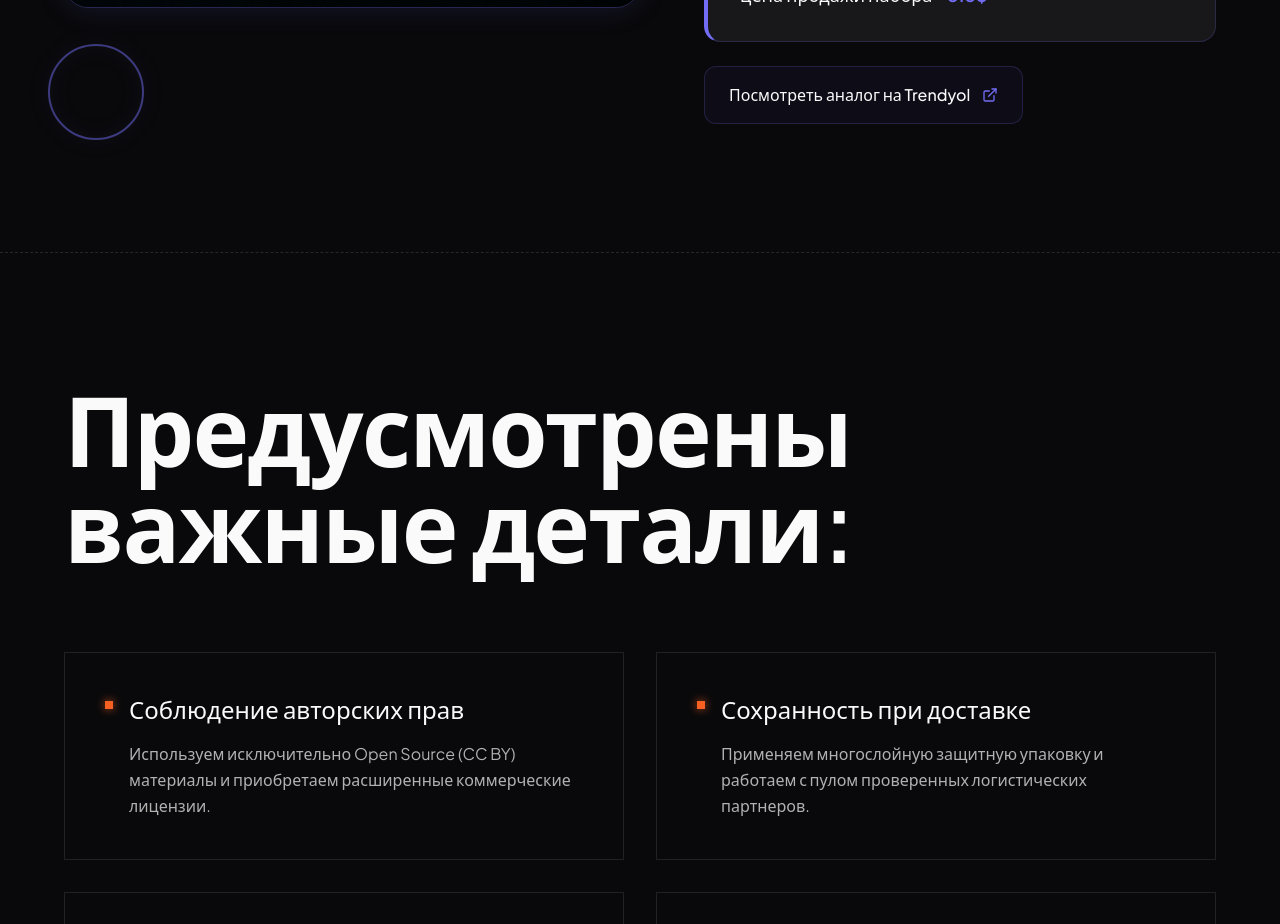
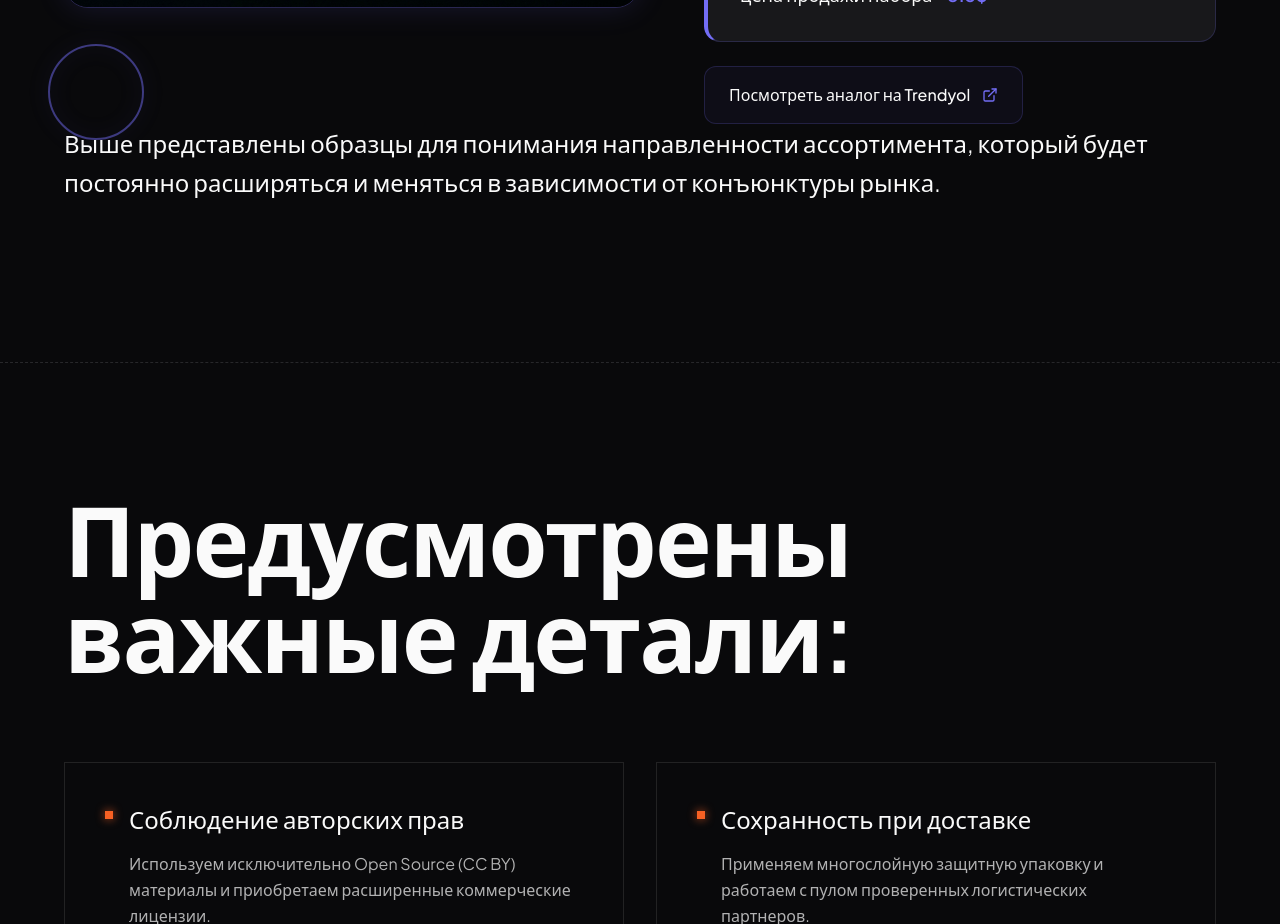
Before and after one commit to cultform3d/NiceToMeetYou, a Next.js app: page / in a window 1280 px wide. Shown: the part 5820-6744 px from the top of the page. Built offline with nearby package versions, Linux system fonts and the light colour scheme.

Commit message:
Update page.tsx

```diff
--- a/app/page.tsx
+++ b/app/page.tsx
@@ -516,6 +516,9 @@ export default function CULTFORMPresentation() {
                 </div>
               </div>
             </div>
+            <div className="text-lg md:text-xl lg:text-2xl leading-relaxed mb-8">
+              Выше представлены образцы для понимания направленности ассортимента, который будет постоянно расширяться и меняться в зависимости от конъюнктуры рынка.
+            </div>
           </div>
         </div>
       </section>
```
